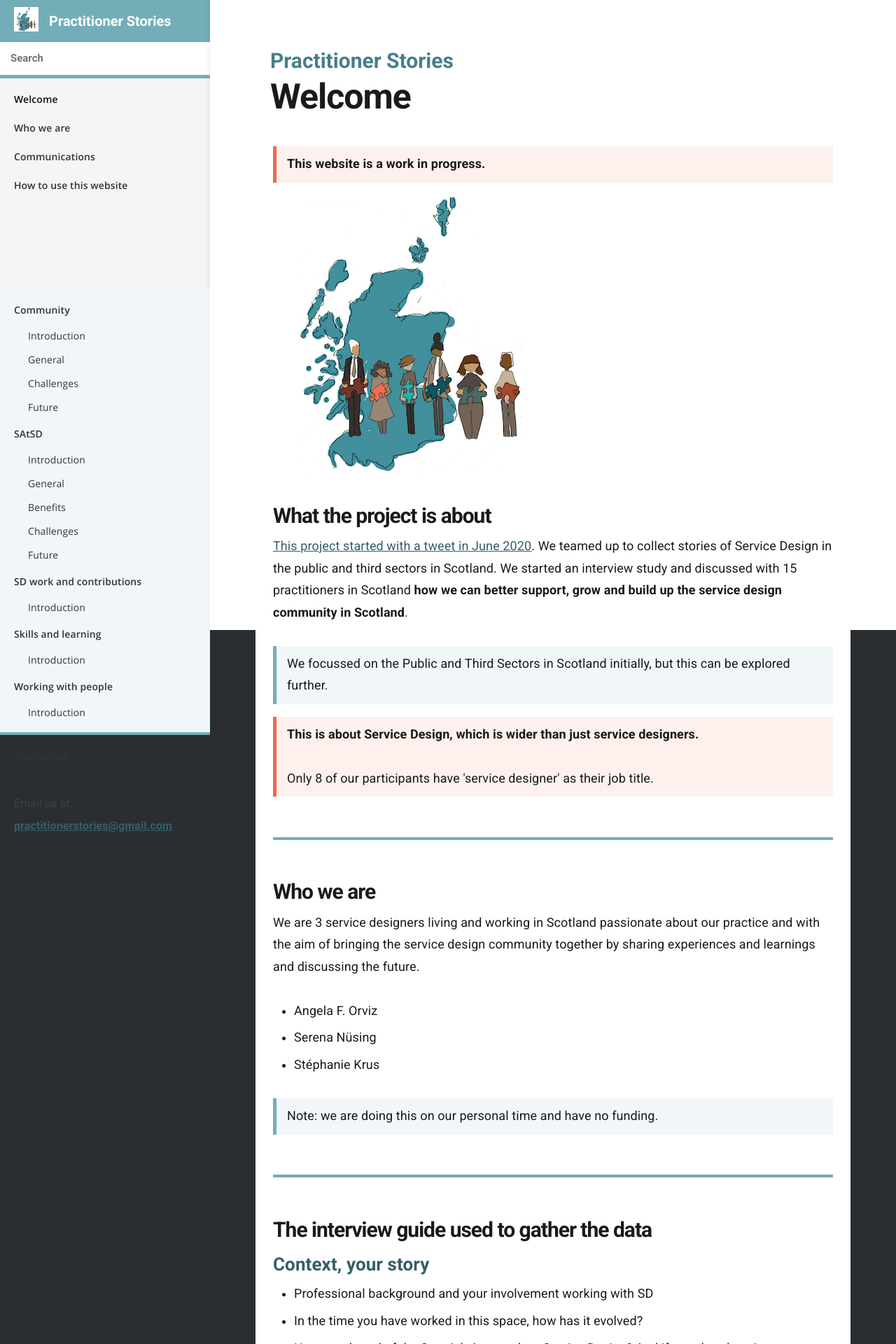
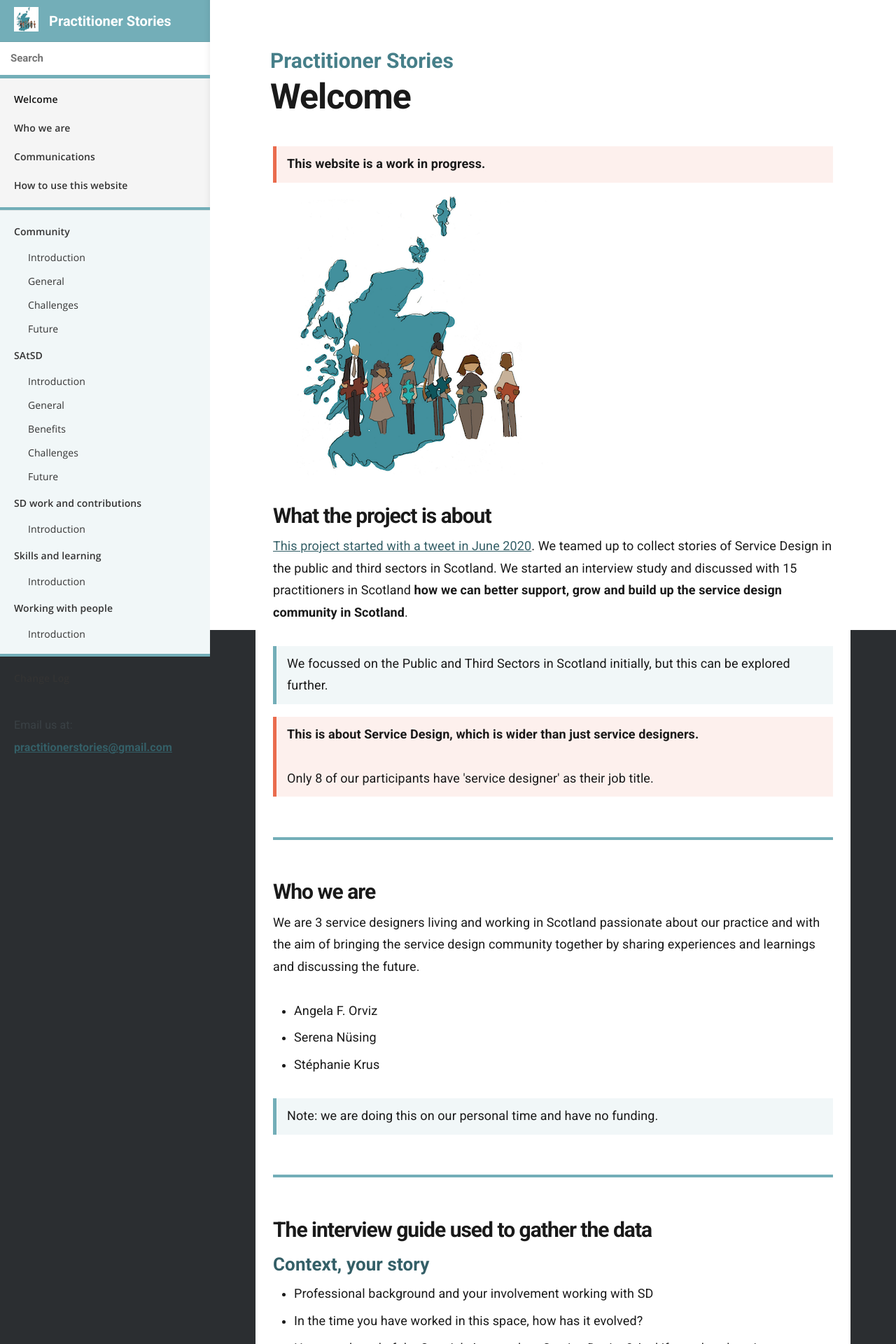
Before and after one commit to stephanie-K/practitioner-stories, a Jekyll site: the page built from index.md, in a window 1280 px wide. Shown: the top 1920 px of the page at 70% size. Built offline with Jekyll 4.4.1, drawn with Linux system fonts in a browser that asks for light colours.

Commit message:
remove hr

```diff
--- a/_layouts/default.html
+++ b/_layouts/default.html
@@ -39,7 +39,7 @@
 			</form>
 
 			<nav {% if site.show_full_navigation %}class="full-navigation"{% endif %}>
-				<ul>
+				<ul style="border-bottom: solid 4px#73aeb8;">
 					<li class="nav-item top-level {% if page.url == '/' %}current{% endif %}">
 						{% assign home = site.html_pages | where: 'url', '/' | first %}
 						<a href="{{ site.baseurl }}/">{{ home.title }}</a>
@@ -54,8 +54,6 @@
 						<a href="https://stephanie-k.github.io/practitioner-stories/how-to">How to use this website</a>
 					</li>
 				</ul>
-				<hr class="border-top: #73aeb8 4px solid;">
-				<!--h2>5 themes</h2-->
 				<ul style="background-color: #f1f7f8; border-bottom: solid 4px#73aeb8;">
 					{% assign grouped = site.docs | group_by: 'category' %}
 					{% for group in grouped %}
```
